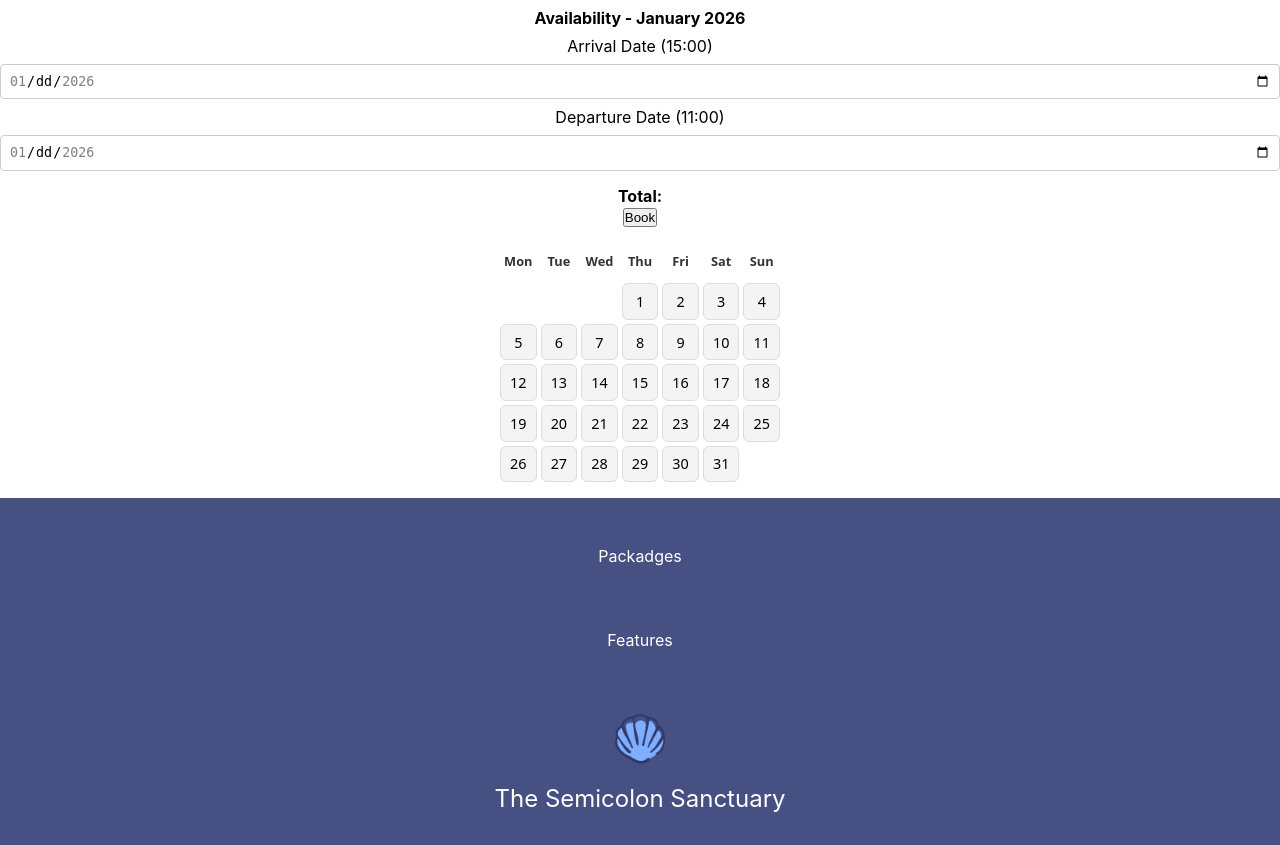
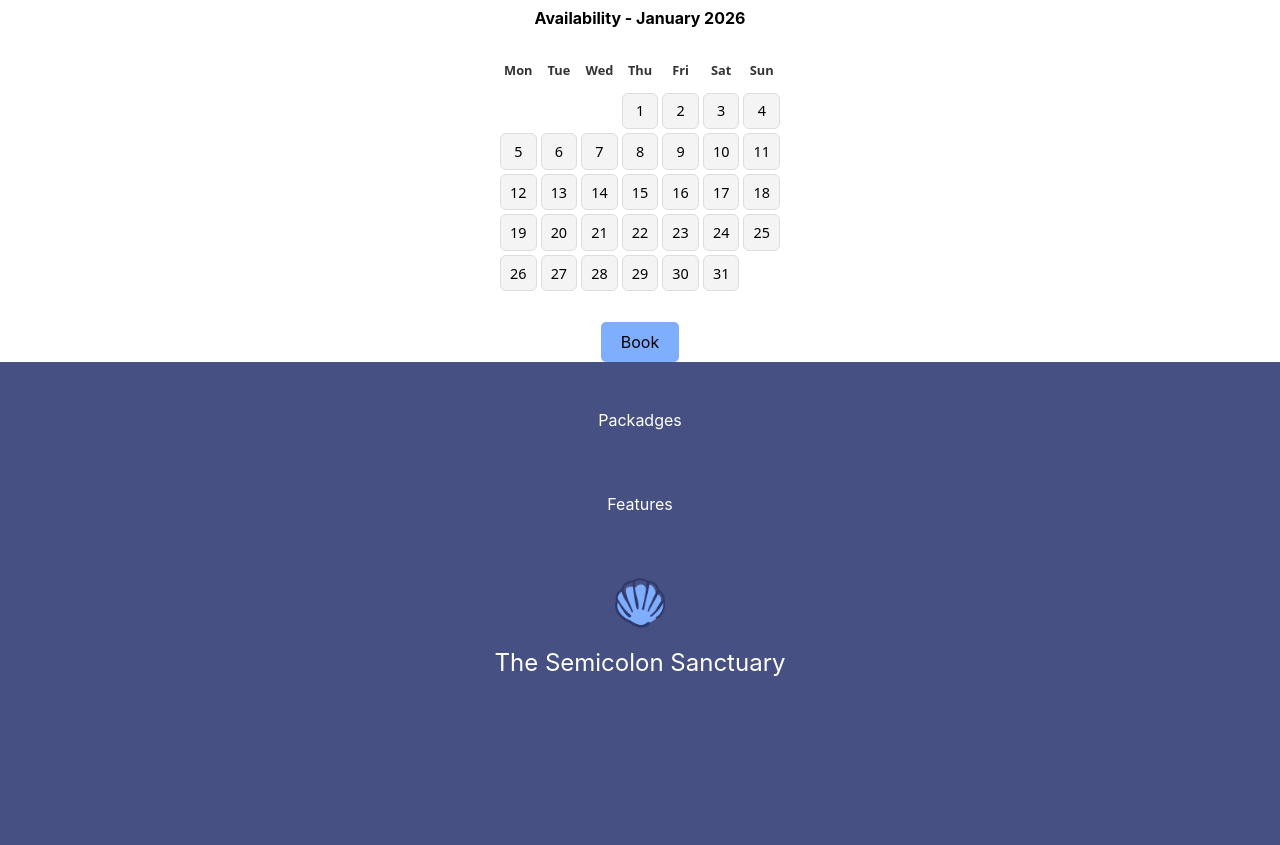
Before and after one commit to DessieRose/Yrgopelag, a PHP site: template views/calendar.php in a window 1280 px wide. Shown: the part 116-961 px from the top of the page. After the commit the page ends 792 px from the top, so only its background shows below. Run offline with PHP 8.4, Linux system fonts and the light colour scheme; the template is opened without the code that fills it, so the values that code supplies are empty.

Commit message:
Updated: calendar.php & calendar.css

```diff
--- a/assets/styles/calendar.css
+++ b/assets/styles/calendar.css
@@ -88,3 +88,19 @@
     border-radius: 5px;
     font-family: sans-serif;
 }
+
+.book-button {
+    display: inline-block;
+    margin-top: 15px;
+    padding: 10px 20px;
+    background-color: var(--light-blue);
+    color: black;
+    text-decoration: none;
+    border-radius: 5px;
+}
+
+.book-button:hover {
+    background-color: var(--dark-blue);
+    color: white;
+    box-shadow: #333 0px 2px 4px;
+}
--- a/views/calendar.php
+++ b/views/calendar.php
@@ -12,30 +12,6 @@ $bookedDays = $availability['booked_dates'];
 <div class="room-booking-block" data-room-id="<?= $roomId; ?>">
     <h4>Availability - January 2026</h4>
 
-    <form action="/app/src/booking.php" method="POST" class="booking-form">
-        <input type="hidden" name="room_id" value="<?= $roomId; ?>">
-
-        <div class="date-inputs">
-            <label for="arrival-<?= $roomId; ?>">Arrival Date (15:00)</label>
-            <input type="date"
-                   id="arrival-<?= $roomId; ?>"
-                   name="arrival_date"
-                   required
-                   min="2026-01-01"
-                   max="2026-01-30">
-
-            <label for="departure-<?= $roomId; ?>">Departure Date (11:00)</label>
-            <input type="date"
-                   id="departure-<?= $roomId; ?>"
-                   name="departure_date"
-                   required
-                   min="2026-01-02"
-                   max="2026-01-31"> </div>
-
-        <div class="total-cost"><strong>Total:</strong></div>
-        <button type="submit">Book</button>
-
-    </form>
 
     <section class="calendar">
         <div class="day-label">Mon</div>
@@ -50,7 +26,7 @@ $bookedDays = $availability['booked_dates'];
         <div class="day empty"></div>
         <div class="day empty"></div>
 
-        <?php for ($day = 1; $day <= 31; $day++):
+         <?php for ($day = 1; $day <= 31; $day++):
             $isBooked = in_array($day, $bookedDays);
             $isWeekend = isWeekend($day);
 
@@ -71,4 +47,5 @@ $bookedDays = $availability['booked_dates'];
             </div>
         <?php endfor; ?>
     </section>
+    <a href="/app/src/booking.php" class="book-button">Book</a>
 </div>
```
